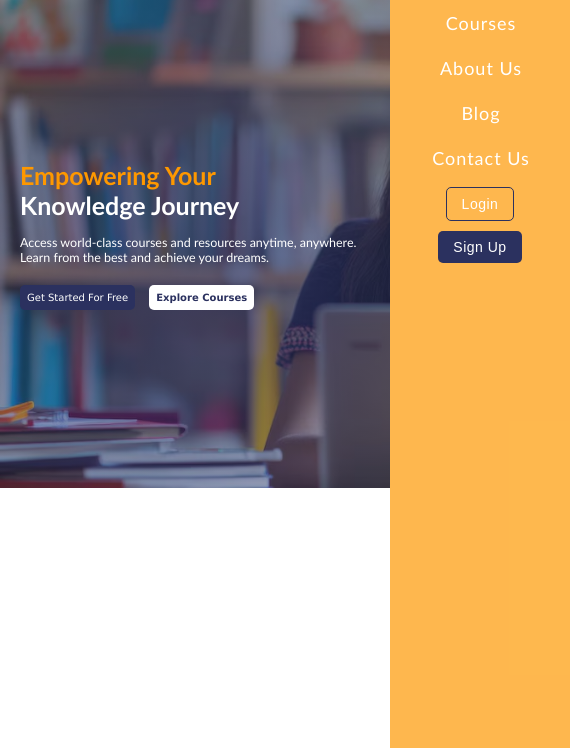
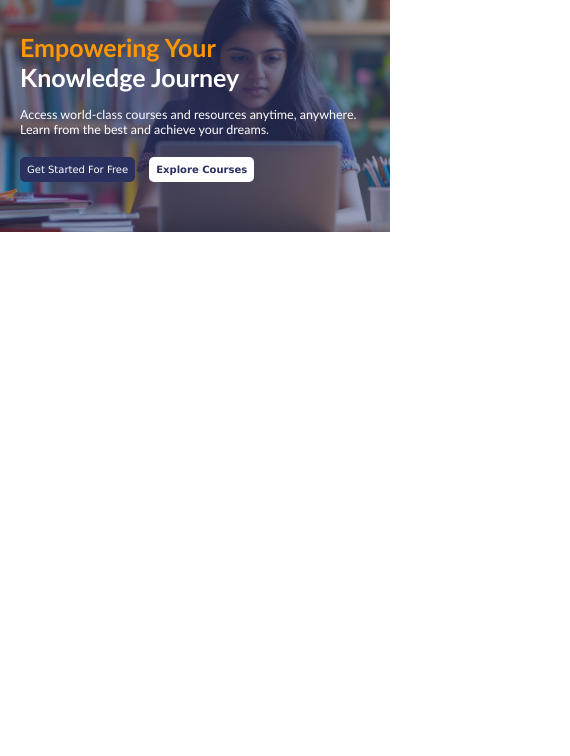
Before and after one commit to Abhiram1502/EduGuide, a plain HTML site: page index.html in a window 390 px wide. Shown: the part 88-844 px from the top of the page, 570 px wide, since content can reach past the window. Drawn offline with Linux system fonts and the light colour scheme.

Commit message:
Add files via upload

```diff
--- a/index.html
+++ b/index.html
@@ -9,7 +9,7 @@
     <link rel="stylesheet" href="https://cdnjs.cloudflare.com/ajax/libs/font-awesome/6.7.1/css/all.min.css">
 </head>
 <body>
-    <div>
+    <div class="EduGuide">
         <nav>
             <div>
                 <img class="logo" src="images/EduGuide.png" alt="EduGuide">
--- a/script.js
+++ b/script.js
@@ -1,9 +1,11 @@
 let links=document.getElementById("links");
 function showMenu(){
+    links.style.display="flex"
     links.style.right="0px";
     links.style.transition="1s ease-in-out";
 }
 function hideMenu(){
     links.style.right="-180px";
     links.style.transition="1s ease-in-out";
+    links.style.display="none";
 }
--- a/style.css
+++ b/style.css
@@ -159,7 +159,8 @@ nav{
     background-image: url(images/image.png);
     background-repeat: no-repeat;
     background-size: cover;
-    height: 90vh;
+    height: 650px;
+    width: 100vw;
     display: flex;
     flex-direction:column;
     justify-content: center;
@@ -224,10 +225,11 @@ nav{
     .hero-content .hero-para{
         font-size: 17px;
     }
-    .hero-section{
-        height: 500px;
+    .EduGuide .hero-section{
+        height: 450px;
     }
     .link-section{
+        display:none;
         flex-direction: column;
         align-items: center;
         height: 99vh;
@@ -236,7 +238,6 @@ nav{
         right: -180px;
         background-color: #fe9800b1;
         color: white;
-        outline-style: none;
         top: 0;
         margin: none;
     }
@@ -269,8 +270,8 @@ nav{
     .logo{
         height: 80px;
     }
-    .hero-section{
-        height: 370px;
+    .EduGuide .hero-section{
+        height: 300px;
     }
     .btn1,.btn2{
         padding: 8px;
@@ -311,8 +312,8 @@ nav{
         margin-bottom: 15px;
         font-size: 12.5px;
     }
-    .hero-section{
-        height: 60vh;
+    .EduGuide .hero-section{
+        height: 250px;
         align-items: center;
     }
     .logo{
```
